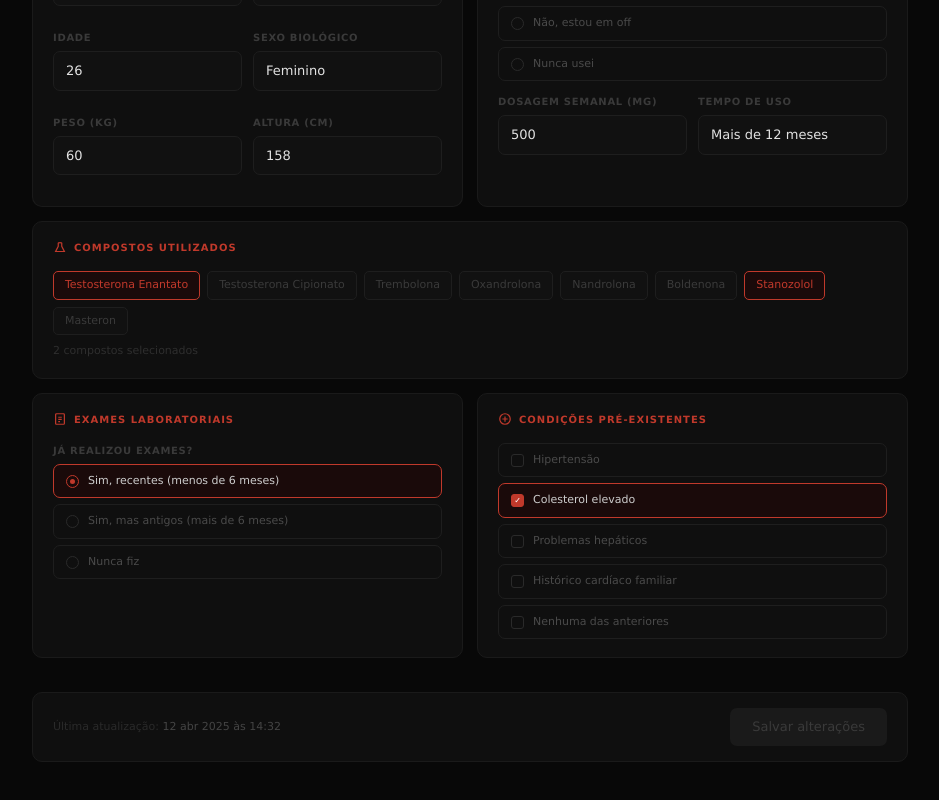
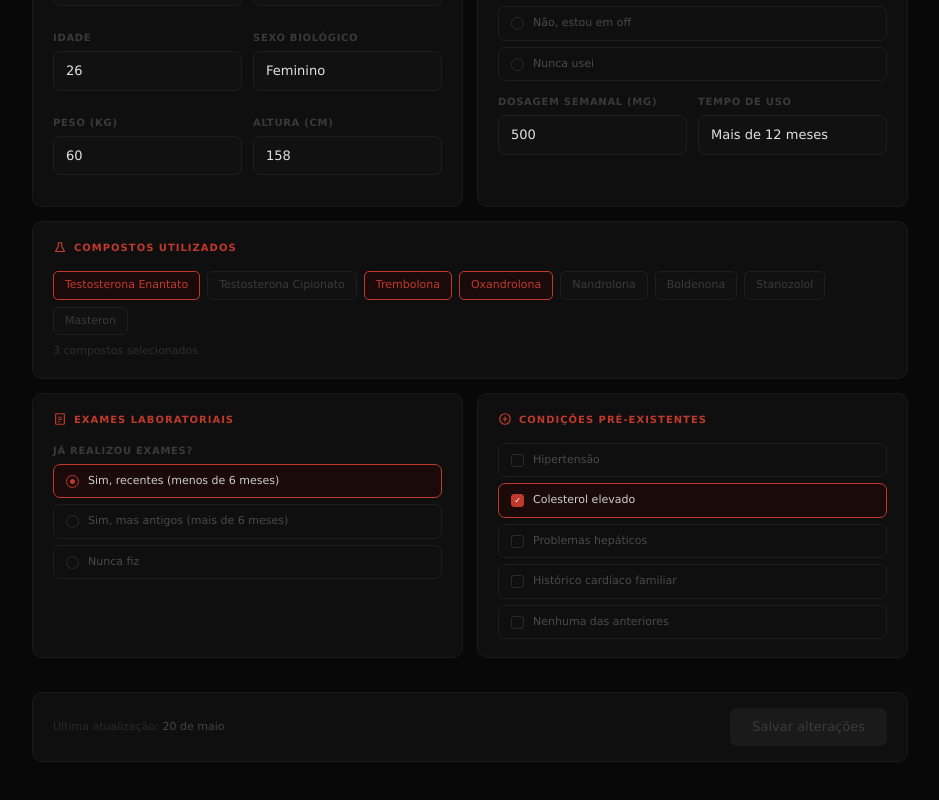
Before and after one commit to nalugao/challenge-ciclo-risco, a React (Vite) app: page /conta in a window 1280 px wide. Shown: the part 288-1088 px from the top of the page, without its empty margins (170-1109 px from the left). Built offline with nearby package versions, Linux system fonts and the light colour scheme.

Commit message:
fix: update compostos in INITIAL state and modify last update date format

```diff
--- a/src/pages/DadosConta.jsx
+++ b/src/pages/DadosConta.jsx
@@ -18,7 +18,7 @@ const INITIAL = {
     nome: 'Natalia', sobrenome: 'Lugao', idade: '26', sexo: 'Feminino',
     peso: '60', altura: '158',
     cicloAtivo: 'sim',
-    compostos: ['Testosterona Enantato', 'Stanozolol'],
+    compostos: ['Testosterona Enantato', 'Trembolona', 'Oxandrolona'],
     dosagem: '500', tempoUso: 'Mais de 12 meses',
     fezeExames: 'recentes',
     condicoes: ['Colesterol elevado'],
@@ -309,7 +309,7 @@ export default function DadosDaConta() {
                     {/* Save bar — full width */}
                     <div className="dc-save-bar dc-full">
                         <div className="dc-save-info">
-                            Última atualização: <span>12 abr 2025 às 14:32</span>
+                            Última atualização: <span>20 de maio</span>
                         </div>
                         <div className="dc-save-actions">
                             {dirty && (
```
